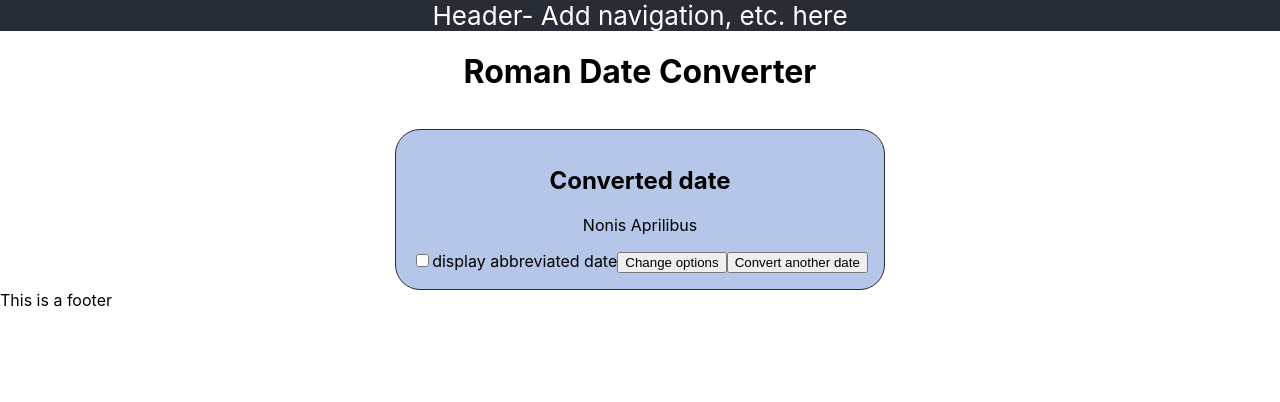
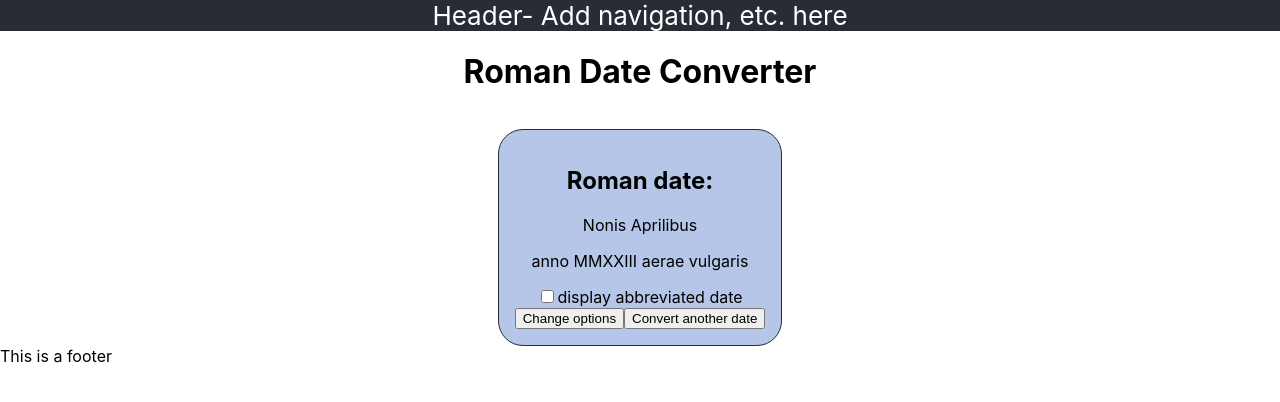
Before and after one commit to celiackelly/roman-date-converter, a React (Create React App) app: page / in a window 1280 px wide. Both pictures are taken after a click on the button "Submit". Shown: the top 402 px of the page. Built offline with nearby package versions, Linux system fonts and the light colour scheme.

Commit message:
Import updated components and modules from https://github.com/celiackelly/roman-date-converter-gutenberg-block

```diff
--- a/src/components/Button.js
+++ b/src/components/Button.js
@@ -1,4 +1,4 @@
-import React from 'react'
+import React from 'react';
 
 export default function Button({ type, buttonText, onClick }) {
   return (
--- a/src/components/CardSection.js
+++ b/src/components/CardSection.js
@@ -1,8 +1,8 @@
-import React from 'react'
+import React from 'react';
 
-export default function CardSection( {title, children} ) {
+export default function CardSection( {title, className, children} ) {
   return (
-    <section className="card">
+    <section className={className + " card"}>
         <h2>{title}</h2>
         {children}
     </section>
--- a/src/components/DateConverter.js
+++ b/src/components/DateConverter.js
@@ -1,9 +1,13 @@
-import { React, useState } from 'react'
+import { React, useState} from 'react';
 import CardSection from './CardSection';
 import DateFieldset from './DateFieldset';
 import OptionsFieldset from './OptionsFieldset';
 import Button from './Button';
-import { outputFormattedRomanDate, normalizeFormData, abbreviateDate, checkBeforeRomeFounded } from '../utils/dateConversions'
+import { outputFormattedRomanDate,
+        normalizeFormData,
+        abbreviateDate,
+        abbreviateYear,
+        checkBeforeRomeFounded } from '../utils/dateConversions'
 
 export default function DateConverter() {
     const today = new Date()
@@ -11,13 +15,13 @@ export default function DateConverter() {
     const [day, setDay] = useState(today.getDate())
     const [year, setYear] = useState(today.getFullYear())
     const [era, setEra] = useState('A.D. / C.E.')
-    const [isDisplayYearChecked, setIsDisplayYearChecked] = useState(false)
+    const [isDisplayYearChecked, setIsDisplayYearChecked] = useState(true)
     const [yearDisplayOption, setYearDisplayOption] = useState('secularNotation')
     const [isDateSubmitted, setIsDateSubmitted] = useState(false)
     const [submittedFormData, setSubmittedFormData] = useState(null)
     const [isAbbreviatedChecked, setIsAbbreviatedChecked] = useState(false)
 
-    const romanDate = submittedFormData ? outputFormattedRomanDate(submittedFormData) : null
+    const { romanDate, formattedYear } = submittedFormData ? outputFormattedRomanDate(submittedFormData) : { romanDate: null, formattedYear: null }
 
     function handleMonthChange(e) {
         const isBeforeRomeFounded = checkBeforeRomeFounded(day, e.target.value, year, era)
@@ -32,14 +36,12 @@ export default function DateConverter() {
     }
 
    function handleYearChange(e) {
-        // const isBeforeRomeFounded = e.target.value > 753 && era === 'B.C. / B.C.E.'
         const isBeforeRomeFounded = checkBeforeRomeFounded(day, month, e.target.value, era)
         if (isBeforeRomeFounded) { setYearDisplayOption(null) }
         setYear(Number(e.target.value));
    }
 
    function handleEraChange(e) {
-        // const isBeforeRomeFounded = year > 753 && e.target.value === 'B.C. / B.C.E.'
         const isBeforeRomeFounded = checkBeforeRomeFounded(day, month, year, e.target.value)
         if (isBeforeRomeFounded) { setYearDisplayOption(null) }
         setEra(e.target.value);
@@ -47,7 +49,6 @@ export default function DateConverter() {
 
     function handleDisplayYearChange(e) {
         if (!e.target.checked) { setYearDisplayOption(null) }
-        // const isBeforeRomeFounded = year > 753 && era === 'B.C. / B.C.E.'
         const isBeforeRomeFounded = checkBeforeRomeFounded(day, month, year, era)
         if (isBeforeRomeFounded) { setYearDisplayOption(null) }
         setIsDisplayYearChecked(!isDisplayYearChecked);
@@ -89,7 +90,7 @@ export default function DateConverter() {
         setMonth(today.getMonth() + 1)
         setYear(today.getFullYear())
         setEra('A.D. / C.E.')
-        setIsDisplayYearChecked(false)
+        setIsDisplayYearChecked(true)
         setYearDisplayOption(null)
         setIsAbbreviatedChecked(false)
         setSubmittedFormData(null)
@@ -97,7 +98,7 @@ export default function DateConverter() {
 
     if (!isDateSubmitted) {
         return (
-          <CardSection title="Find the Roman date for">
+          <CardSection className="form-card" title="Find the Roman date for:">
             <form method="post" onSubmit={handleSubmit}>
                 <DateFieldset
                     month={month}
@@ -115,20 +116,26 @@ export default function DateConverter() {
                     yearDisplayOption={yearDisplayOption}
                     handleYearDisplayOptionChange={handleYearDisplayOptionChange}
                     />
+                <div className='btn-group'>
                     <Button
                         type="submit"
-                    buttonText="Submit"></Button>
+                        buttonText="Submit" />
+                </div>
             </form>
           </CardSection>
         );
       } else {
           return (
-            <CardSection title="Converted date">
+            <CardSection className="results-card" title="Roman date:">
+                <div>
                     <p>{isAbbreviatedChecked ? abbreviateDate(romanDate) : romanDate}</p>
+                    <p>{isAbbreviatedChecked ? abbreviateYear(formattedYear) : formattedYear}</p>
+                </div>
                 <label>
                     <input type="checkbox" name="abbreviated" checked={isAbbreviatedChecked} onChange={ (e)=> setIsAbbreviatedChecked(!isAbbreviatedChecked)}></input>
                     display abbreviated date
                 </label>
+                <div className='btn-group'>
                     <Button
                         type="button"
                         buttonText="Change options"
@@ -139,6 +146,7 @@ export default function DateConverter() {
                         onClick={() => {
                             setIsDateSubmitted(false);
                             resetDate() }}/>
+                </div>
             </CardSection>
           );
       }
--- a/src/components/DateFieldset.js
+++ b/src/components/DateFieldset.js
@@ -1,4 +1,4 @@
-import React from 'react'
+import React from 'react';
 import { checkLeapYear } from '../utils/dateConversions'
 
 export default function DateFieldset({ month, day, year, handleMonthChange, handleDayChange, handleYearChange, era, handleEraChange }) {
--- a/src/components/OptionsFieldset.js
+++ b/src/components/OptionsFieldset.js
@@ -1,4 +1,4 @@
-import React from 'react'
+import React from 'react';
 
 export default function OptionsFieldset({
     isBeforeRomeFounded,
--- a/src/utils/dateConversions.js
+++ b/src/utils/dateConversions.js
@@ -158,7 +158,7 @@ function formatYear(year, era, yearDisplayOption) {
         notation = (era === 'B.C. / B.C.E.') ? 'ante Christum natum' : 'post Christum natum'
     }
 
-    return `${integerToRomanNumeral(year)} ${notation}`
+    return `anno ${integerToRomanNumeral(year)} ${notation}`
 }
 
 export function checkLeapYear(year) {
@@ -209,22 +209,28 @@ export function normalizeFormData(formData) {
     return normalizedData
 }
 
-export function abbreviateDate(fullDateString) {
-    let abbreviatedDate = fullDateString
+export function abbreviateDate(dateString) {
+    let abbreviatedDate = dateString
 
     abbreviatedDate = abbreviatedDate.replace('ante diem', 'a.d.')
 
     //abbreviate day/month; remember to include periods
     abbreviatedDate = abbreviatedDate.replace(/(prid|Kal|Id|Non|Ian|Feb|Mart|Apr|Aug|Sept|Oct|Nov|Dec)\w+/g, '$1.')
 
+    return abbreviatedDate
+}
+
+export function abbreviateYear(yearString) {
+    let abbreviatedYear = yearString
+
     //abbreviate year notation
-    abbreviatedDate = abbreviatedDate.replace('ab urbe condita', 'A.U.C.')
-    abbreviatedDate = abbreviatedDate.replace('ante aeram vulgarem', 'ante aer. vulg.')
-    abbreviatedDate = abbreviatedDate.replace('aerae vulgaris', 'aer. vulg.')
-    abbreviatedDate = abbreviatedDate.replace('ante Christum natum', 'a.C.n.')
-    abbreviatedDate = abbreviatedDate.replace('post Christum natum', 'p.C.n.')
+    abbreviatedYear = abbreviatedYear.replace('ab urbe condita', 'A.U.C.')
+    abbreviatedYear = abbreviatedYear.replace('ante aeram vulgarem', 'ante aer. vulg.')
+    abbreviatedYear = abbreviatedYear.replace('aerae vulgaris', 'aer. vulg.')
+    abbreviatedYear = abbreviatedYear.replace('ante Christum natum', 'a.C.n.')
+    abbreviatedYear = abbreviatedYear.replace('post Christum natum', 'p.C.n.')
 
-    return abbreviatedDate
+    return abbreviatedYear
 }
 
 export function outputFormattedRomanDate(formData) {
@@ -239,5 +245,8 @@ export function outputFormattedRomanDate(formData) {
 
     const formattedYear = displayYear ? formatYear(year, era, yearDisplayOption) : ''
 
-    return `${romanDate} ${formattedYear}`
+    return {
+        romanDate: romanDate,
+        formattedYear: formattedYear
+    }
 }
```
Lines whose indentation alone changed are shown as unchanged.
